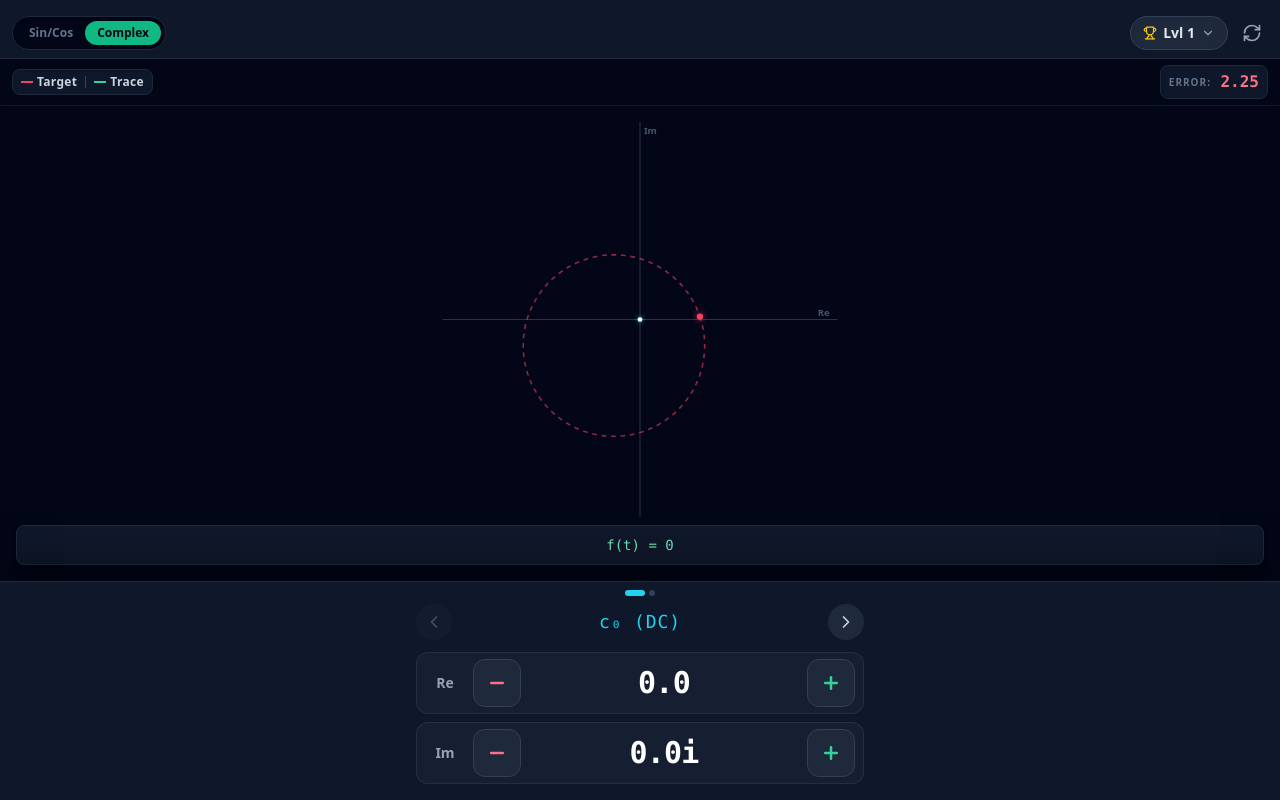
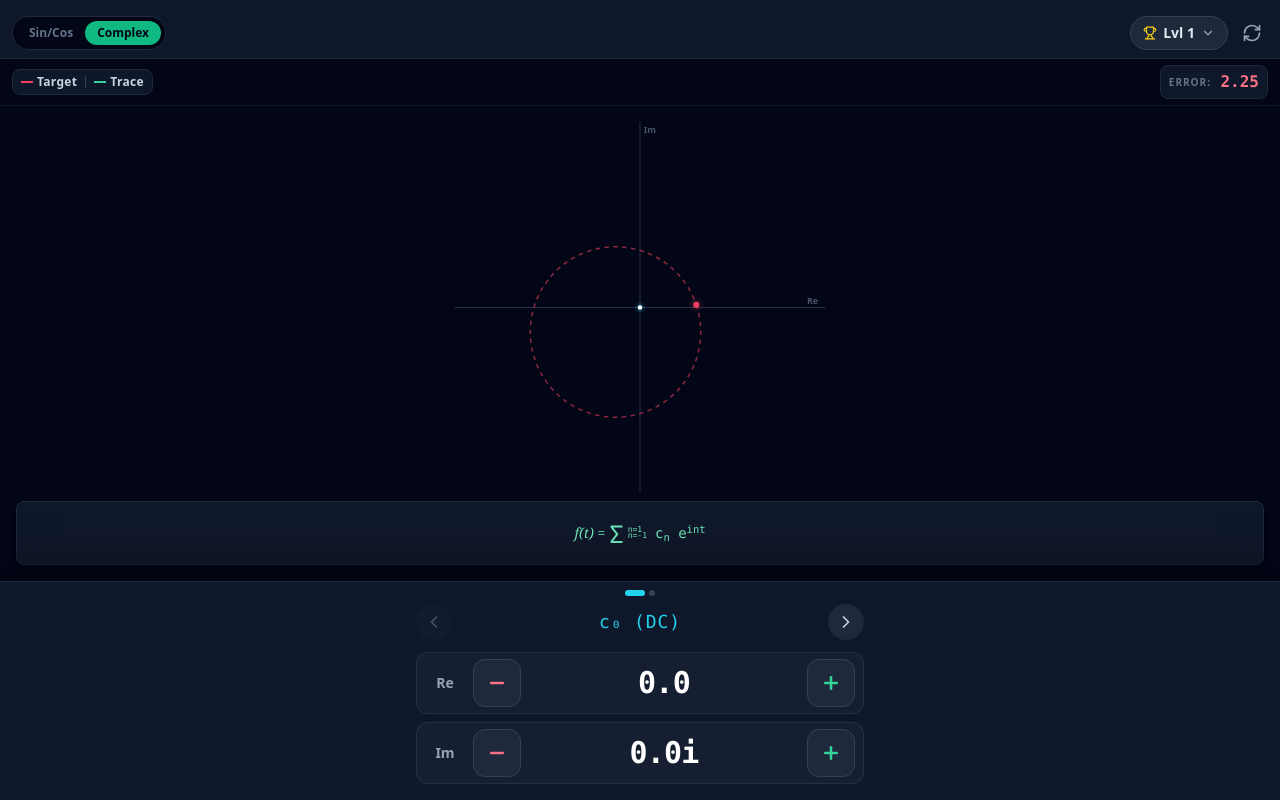
Before and after one commit to ilovefloat/fourier, a React (Vite) app: page / in a window 1280 px wide. Both pictures are taken after a click on the button "Start Puzzle". Built offline with nearby package versions, Linux system fonts and the light colour scheme.

Commit message:
Update App.jsx

```diff
--- a/src/App.jsx
+++ b/src/App.jsx
@@ -413,35 +413,36 @@ export default function App() {
     }
   };
 
-  const renderEquation = () => {
-    let parts = [];
-    const coeffs = playerCoeffs[mode] || {};
+      const renderEquation = () => {
+    if (mode === 'complex') {
+      const N = Math.ceil(activeLevel / 2);
+      return (
+        <div className="flex items-center gap-1 text-emerald-300">
+          <span className="font-serif italic">f(t) = </span>
+          <span className="text-2xl relative top-0.5">Σ</span>
+          <div className="flex flex-col text-[8px] leading-[0.8] items-start">
+            <span>n={N}</span>
+            <span>n=-{N}</span>
+          </div>
+          <span className="ml-1">c<sub>n</sub> e<sup>int</sup></span>
+        </div>
+      );
+    } else {
+      return (
+        <div className="flex items-center gap-1 text-emerald-300">
+          <span className="font-serif italic">f(t) = a<sub>0</sub> + </span>
+          <span className="text-2xl relative top-0.5">Σ</span>
+          <div className="flex flex-col text-[8px] leading-[0.8] items-start">
+            <span>n={activeLevel}</span>
+            <span>n=1</span>
+          </div>
+          <span className="ml-1">(a<sub>n</sub> cos(nt) + b<sub>n</sub> sin(nt))</span>
+        </div>
+      );
+    }
+  };
 
-    if (mode === 'complex') {
-      for (const n of activeKeys) {
-        const c = coeffs[n];
-        if (!c || (c.r === 0 && c.i === 0)) continue;
-        const cStr = formatComplex(c);
-        if (n === 0) parts.push(`(${cStr})`);
-        else parts.push(`(${cStr})e^{i${n === 1 ? '' : n === -1 ? '-' : n}t}`);
-      }
-    } else {
-      if (coeffs.a0 !== 0 && coeffs.a0 !== undefined) parts.push(coeffs.a0.toFixed(1));
-      for (let i = 1; i <= activeLevel; i++) {
-        const a = coeffs[`a${i}`];
-        const b = coeffs[`b${i}`];
-        if (a !== 0 && a !== undefined) {
-          const sign = a > 0 ? (parts.length ? '+ ' : '') : '- ';
-          parts.push(`${sign}${Math.abs(a).toFixed(1)}cos(${i === 1 ? 't' : i + 't'})`);
-        }
-        if (b !== 0 && b !== undefined) {
-          const sign = b > 0 ? (parts.length ? '+ ' : '') : '- ';
-          parts.push(`${sign}${Math.abs(b).toFixed(1)}sin(${i === 1 ? 't' : i + 't'})`);
-        }
-      }
-    }
-    return parts.length === 0 ? "0" : parts.join(" ");
-  };
+
 
   const getErrorColor = (err) => {
     if (err < 0.05) return 'text-emerald-400';
@@ -600,9 +601,10 @@ export default function App() {
         </div>
 
         {/* Equation Display */}
-        <div className="bg-slate-900 border border-slate-800 rounded-lg mt-2 p-1.5 text-center text-xs md:text-sm font-mono text-emerald-300 shadow-md z-10 pointer-events-none overflow-x-auto whitespace-nowrap custom-scrollbar flex-shrink-0 h-8 md:h-10 flex items-center justify-center">
-          f(t) = {renderEquation()}
-        </div>
+        <div className="bg-slate-900 border border-slate-800 rounded-lg mt-2 p-2 text-center text-xs md:text-sm font-mono text-emerald-300 shadow-md z-10 pointer-events-none overflow-x-auto whitespace-nowrap custom-scrollbar flex-shrink-0 min-h-[3rem] md:min-h-[4rem] flex items-center justify-center">
+  {renderEquation()}
+</div>
+
       </main>
 
       {/* Swipeable Controls Bottom Deck */}
```
